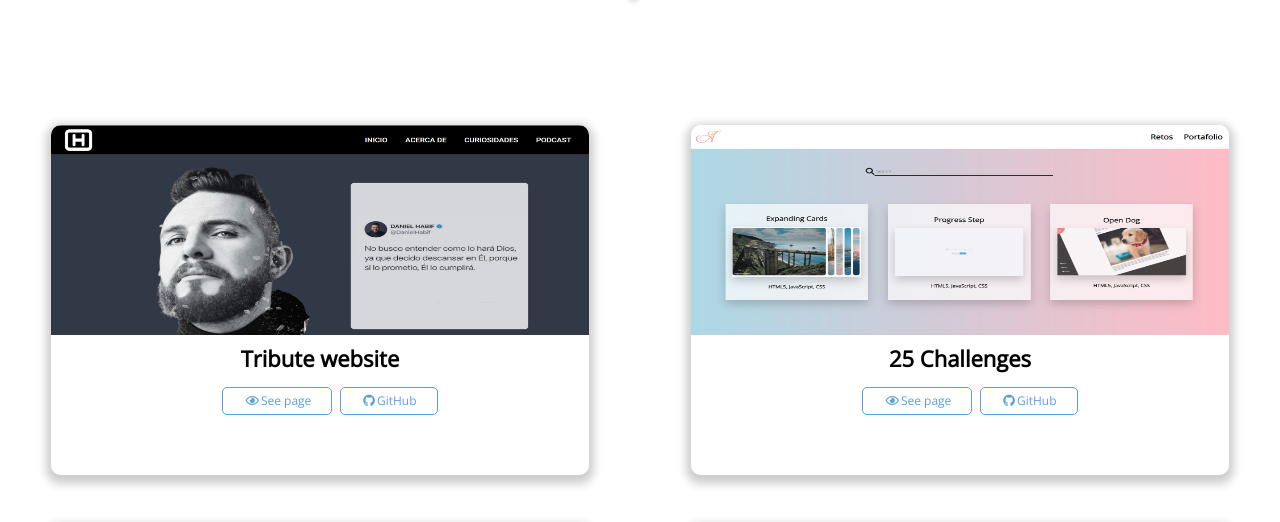
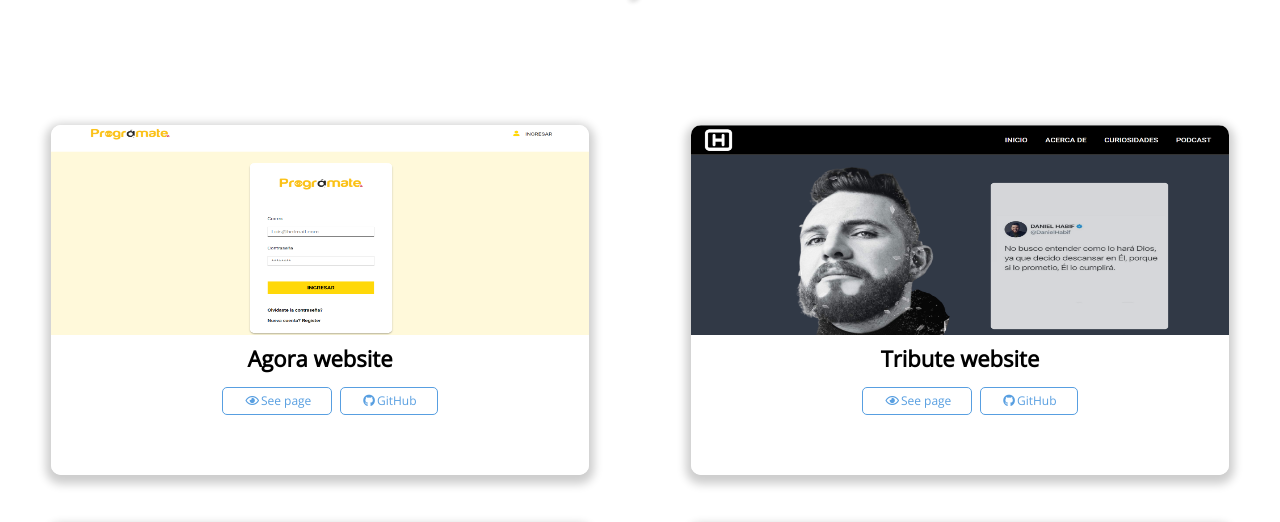
Before and after one commit to Angie-Sanchez7/Portafolio, a plain HTML site: page index.html in a window 1280 px wide. Shown: the part 1812-2334 px from the top of the page. Drawn offline with nearby package versions, Linux system fonts and the light colour scheme; grey boxes are pictures that could not be loaded; a web font is replaced by a local one.

Commit message:
portafolio ready!!!

```diff
--- a/index.html
+++ b/index.html
@@ -119,6 +119,32 @@
         "
         id="grid"
       >
+      <div class="container-images">
+        <div class="container-images_img">
+          <img src="./assets/images/agora.png" alt="image" />
+        </div>
+        <div class="container-images_text d-flex flex-column">
+          <div class="container-title-projects">
+            <h3>Agora website</h3>
+          </div>
+          <div class="box-projects gap-2 mt-2">
+            <span class="container-box_links"
+              ><a
+                href="https://tranquil-woodland-39831.herokuapp.com/"
+                target="_blank"
+                ><i class="far fa-eye icon-eye"></i>See page</a
+              ></span
+            >
+            <span class="container-box_links"
+              ><a
+                href="https://github.com/landeros31/Agora"
+                target="_blank"
+                ><i class="fab fa-github icon-github"></i>GitHub</a
+                ></span
+            >
+          </div>
+        </div>
+      </div>
       <div class="container-images">
         <div class="container-images_img">
           <img src="./assets/images/tribute.png" alt="image" />
@@ -276,6 +302,7 @@
             </div>
           </div>
         </div>
+
         <div class="container-images">
           <div class="container-images_img">
             <img src="./assets/images/tetris.png" alt="" />
```
Also changed, not shown: assets/images/agora.png (added).
